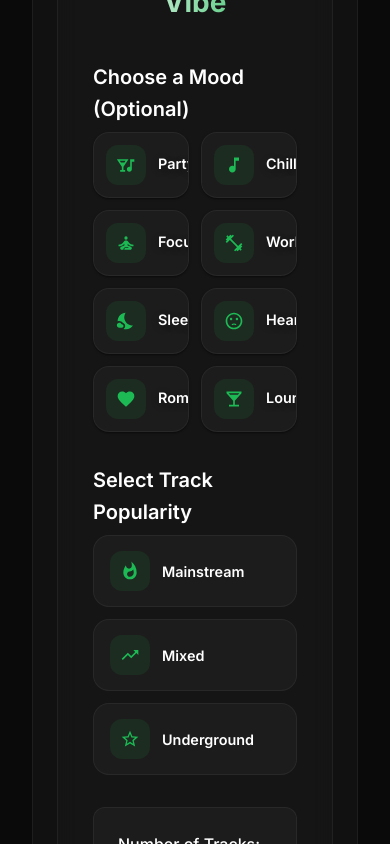
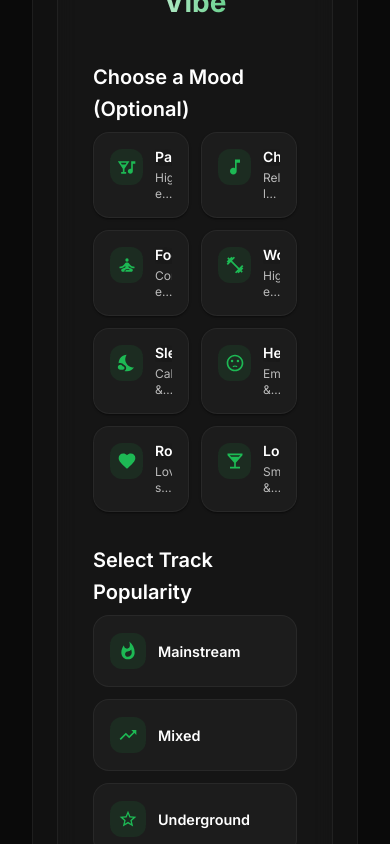
Before and after one commit to rahuldidvaniya/VibeSync, a React (Vite) app in the folder frontend/: page / in a window 390 px wide. Shown: the part 2280-3124 px from the top of the page. Built offline with nearby package versions, Linux system fonts and the light colour scheme; no server answers.

Commit message:
enhance the design of mood cards for mobile screens

```diff
--- a/frontend/src/components/SongAttributesSection.tsx
+++ b/frontend/src/components/SongAttributesSection.tsx
@@ -222,11 +222,19 @@ const MoodCard = styled(Paper)<MoodCardProps>(({ isSelected }) => ({
 
   // Mobile styles
   '@media (max-width: 599px)': {
-    padding: '12px',
+    padding: '16px',
     display: 'flex',
-    alignItems: 'center',
+    alignItems: 'flex-start',
     gap: '12px',
-    minHeight: 'unset',
+    minHeight: '80px',
+
+    '& .MuiBox-root': {
+      flex: 1,
+      minWidth: 0,
+      display: 'flex',
+      flexDirection: 'column',
+      gap: '4px'
+    }
   }
 }));
 
@@ -261,9 +269,9 @@ const IconWrapper = styled(Box)(({ }) => ({
   '@media (max-width: 599px)': {
     backgroundColor: 'rgba(29, 185, 84, 0.1)',
     borderRadius: '12px',
-    padding: '10px',
-    width: '40px',
-    height: '40px',
+    padding: '8px',
+    width: '36px',
+    height: '36px',
     display: 'flex',
     alignItems: 'center',
     justifyContent: 'center',
@@ -519,17 +527,26 @@ const SongAttributesSection: React.FC<SongAttributesSectionProps> = ({ onAttribu
             <IconWrapper>
               {mood.icon}
             </IconWrapper>
-            <Box sx={{ flex: 1 }}>
+            <Box>
               <Typography
                 variant="h6"
                 sx={{
                   fontWeight: 600,
-                  fontSize: { xs: '0.9rem', sm: '1.25rem' },
-                  mb: { xs: 0.5, sm: 2 },
                   color: '#fff',
                   textShadow: '0 2px 10px rgba(0,0,0,0.2)',
                   '@media (min-width: 600px)': {
+                    fontSize: '1.25rem',
+                    mb: 2,
                     textAlign: 'center'
+                  },
+                  '@media (max-width: 599px)': {
+                    fontSize: '0.875rem',
+                    lineHeight: 1.2,
+                    overflow: 'hidden',
+                    textOverflow: 'ellipsis',
+                    display: '-webkit-box',
+                    WebkitLineClamp: 2,
+                    WebkitBoxOrient: 'vertical'
                   }
                 }}
               >
@@ -539,11 +556,19 @@ const SongAttributesSection: React.FC<SongAttributesSectionProps> = ({ onAttribu
                 variant="body2"
                 sx={{
                   color: 'rgba(255, 255, 255, 0.7)',
-                  fontSize: { xs: '0.75rem', sm: '0.9rem' },
-                  lineHeight: 1.5,
-                  display: { xs: 'none', sm: 'block' },
                   '@media (min-width: 600px)': {
+                    fontSize: '0.9rem',
+                    lineHeight: 1.5,
                     textAlign: 'center'
+                  },
+                  '@media (max-width: 599px)': {
+                    fontSize: '0.75rem',
+                    lineHeight: 1.3,
+                    overflow: 'hidden',
+                    textOverflow: 'ellipsis',
+                    display: '-webkit-box',
+                    WebkitLineClamp: 2,
+                    WebkitBoxOrient: 'vertical'
                   }
                 }}
               >
--- a/frontend/src/services/api.ts
+++ b/frontend/src/services/api.ts
@@ -1,3 +1,5 @@
+/// <reference types="vite/client" />
+
 import { Artist, Track, Image } from '../types/spotify';
 
 // Add SpotifyApi namespace
@@ -53,8 +55,7 @@ interface GenreResponse {
   type: 'genre';
 }
 
-// const API_BASE_URL = '/api';
-const API_BASE_URL = 'https://vibesync-2f2a.onrender.com';
+const API_BASE_URL = import.meta.env.VITE_API_BASE_URL || '/api';
 
 // Helper function to handle API responses
 const handleResponse = async <T>(response: Response): Promise<T> => {
```
Also changed, not shown: frontend/src/env.d.ts (added, +9 -0 lines), 9 other files (tests, documents, lock files or other folders).
